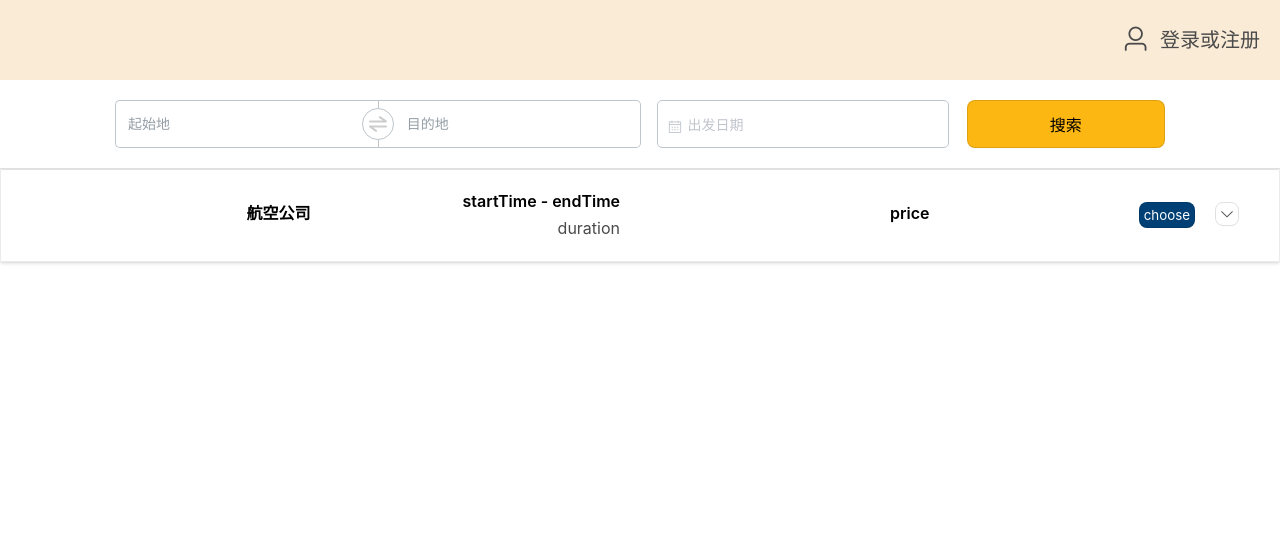
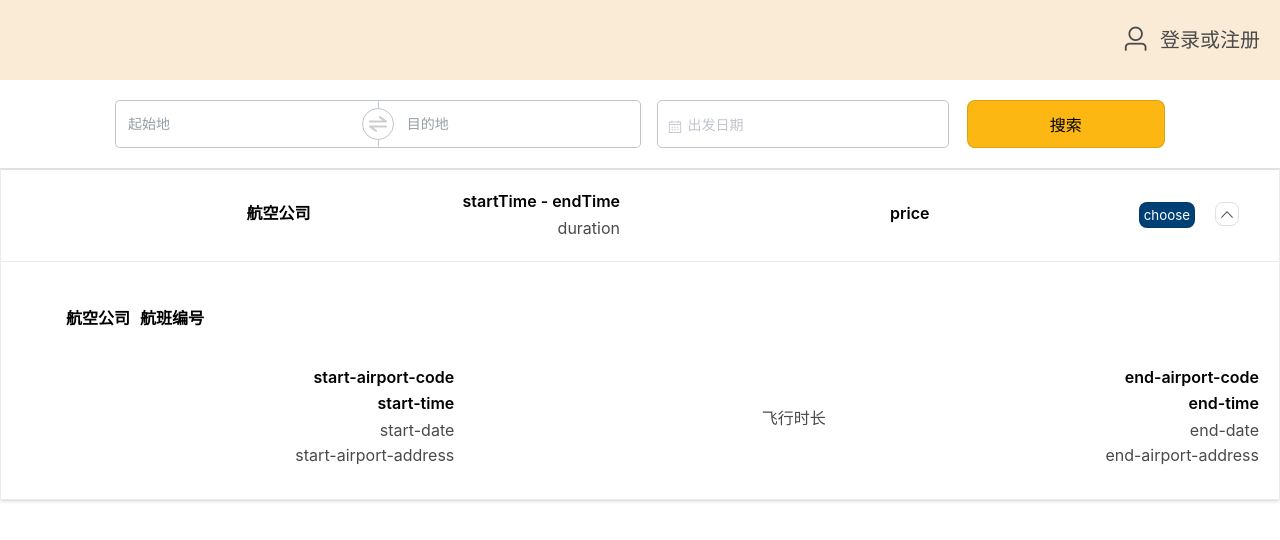
Before and after one commit to zpy1207/ticket-purchase, a Nuxt app: page /searchDetail in a window 1280 px wide. Shown: the top 540 px of the page. Built offline with nearby package versions, Linux system fonts and the light colour scheme.

Commit message:
update ticket-card

```diff
--- a/assets/styles/components/ticketCard.scss
+++ b/assets/styles/components/ticketCard.scss
@@ -3,6 +3,42 @@
 // .btn-choose {
 //   padding-right: 20px;
 // }
+
+.bt_focusText {
+  white-space: nowrap;
+  overflow: hidden;
+  text-overflow: ellipsis;
+  font-size: 16px;
+  line-height: 22px;
+  padding-bottom: 4px;
+  font-weight: 600;
+  color: #000;
+}
+
+.detailCard {
+  border-top: 1px solid #edebe9;
+  padding: 20px;
+  transition: all 1s;
+  animation-name: collapseDetail;
+  animation-duration: 5s;
+  animation-timing-function: linear
+}
+
+.detail-company-num {
+  display: flex;
+}
+
+.flex-column {
+  flex-direction: column;
+}
+
+.floatLeft {
+  float: left;
+}
+
+.floatRight {
+  float: right;
+}
 
 .icon {
   margin-left: 20px;
@@ -11,6 +47,27 @@
     color: rgb(70, 97, 213);
     background-color: rgb(243, 242, 241);
   }
+}
+
+.itrDetails {
+  display: flex;
+  align-items: center;
+  padding: 12px 0px;
+}
+
+.itrDetails>div {
+  width: 35%;
+}
+
+.itrDetails>div.fltDurationPair {
+  padding-top: 4px;
+  width: 30%;
+  text-align: right;
+  margin-bottom: 0px;
+}
+
+.pd-5 {
+  padding: 5px;
 }
 
 .ticketCardLayout {
@@ -37,17 +94,6 @@
   background: #fff;
   transition: all 1s;
 
-  .bt_focusText {
-    white-space: nowrap;
-    overflow: hidden;
-    text-overflow: ellipsis;
-    font-size: 16px;
-    line-height: 22px;
-    padding-bottom: 4px;
-    font-weight: 600;
-    color: #000;
-  }
-
   .itrTxtPair {
     flex: 1;
     padding: 0 12px;
@@ -56,5 +102,9 @@
     padding: 0 20px;
   }
 
+}
 
+@keyframes collapseDetail{
+  from { width: 100%; height: 0px; }
+  to	 { width:100%; height:100%; }
 }
--- a/components/TicketCard.vue
+++ b/components/TicketCard.vue
@@ -17,17 +17,66 @@
           </div>
         </div>
         <div class="itrTxtPair">
-          <button class="btn is-solid-secondary btn-choose">
+          <button class="btn is-solid-secondary btn-choose" >
             <font style="vertical-align: inherit;">choose</font>
           </button>
-          <div class="btn icon">
-            <i class="el-icon-arrow-down"></i>
+          <div class="btn icon" @click="onCollapse">
+            <i :class="classIcon"></i>
           </div>
         </div>
 
       </div>
 
-      <div class="detailCard">
+      <div
+        v-if="showDetail"
+        class="detailCard"
+      >
+        <div class="flex flex-column">
+          <div class="ticketCard">
+            <div class="detail-company-num itrTxtPair">
+              <div class="bt_focusText pd-5">
+                航空公司
+              </div>
+              <div class="bt_focusText pd-5">
+                航班编号
+              </div>
+            </div>
+          </div>
+          <div class="itrDetails clearfix">
+            <div class="deptDetails floatLeft">
+              <div class="bt_focusText airportCode">
+                start-airport-code
+              </div>
+              <div>
+                <div class="bt_focusText">
+                  start-time
+                </div>
+                <div class="itrDate">
+                  start-date
+                </div>
+              </div>
+              <div>start-airport-address</div>
+            </div>
+            <div class="fltDurationPair floatLeft">
+              <div class="fltDuration">飞行时长</div>
+            </div>
+            <div class="deptDetails floatRight">
+              <div class="bt_focusText airportCode">
+                end-airport-code
+              </div>
+              <div>
+                <div class="bt_focusText">
+                  end-time
+                </div>
+                <div class="itrDate">
+                  end-date
+                </div>
+              </div>
+              <div>end-airport-address</div>
+            </div>
+          </div>
+        </div>
+
 
       </div>
     </div>
@@ -37,7 +86,22 @@
 
 <script>
 export default {
-
+  name: 'TicketCard',
+  data() {
+    return {
+      showDetail: true
+    }
+  },
+  computed: {
+    classIcon() {
+      return this.showDetail ? 'el-icon-arrow-up' : 'el-icon-arrow-down'
+    }
+  },
+  methods: {
+    onCollapse() {
+      this.showDetail = !this.showDetail
+    }
+  }
 }
 </script>
 
```
